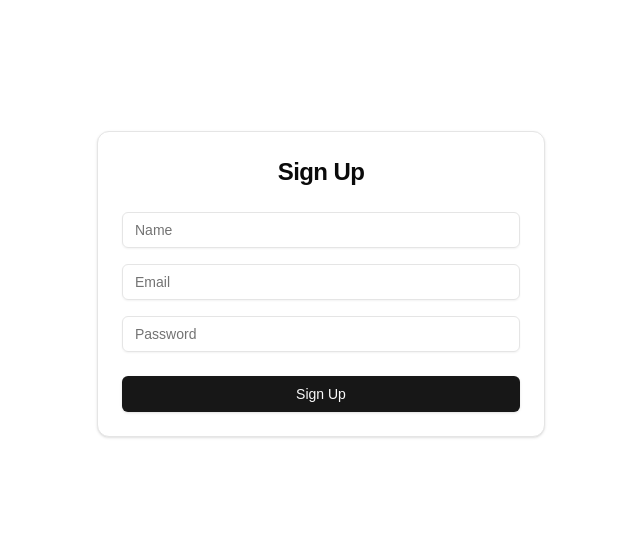
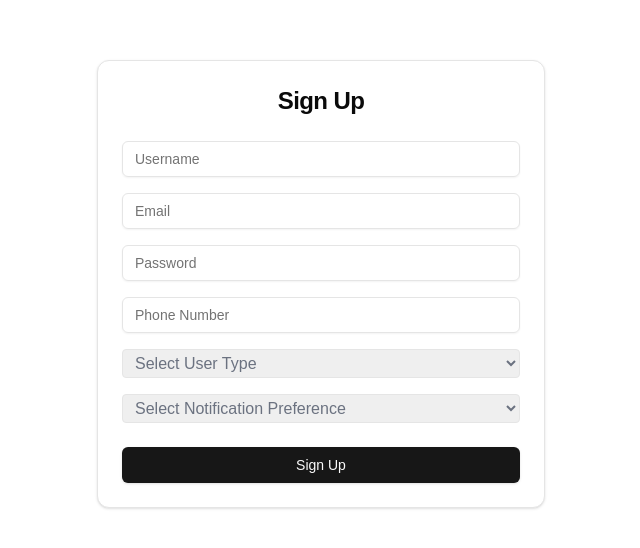
Before and after one commit to bilkenter/secondwheel-frontend, a Next.js app in the folder client/: page /signup in a window 1280 px wide. Shown: the part 116-664 px from the top of the page, without its empty margins (319-959 px from the left). Built offline with nearby package versions, Linux system fonts and the light colour scheme; no server answers.

Commit message:
Sign in and sign up pages done

```diff
--- a/client/app/signin/page.tsx
+++ b/client/app/signin/page.tsx
@@ -1,50 +1,79 @@
 "use client";
 
-import React, { useState } from 'react';
-import { useRouter } from 'next/navigation';
+import React, { useState } from "react";
+import { useRouter } from "next/navigation";
 import { Card, CardContent, CardHeader, CardTitle } from "@/components/ui/card";
 import { Button } from "@/components/ui/button";
 import { Input } from "@/components/ui/input";
-import { Alert } from '@/components/ui/alert';
-import { api } from '@/lib/apiClient';
+import { Alert } from "@/components/ui/alert";
+
 export default function SigninPage() {
-  const [email, setEmail] = useState('');
-  const [password, setPassword] = useState('');
+  const [email, setEmail] = useState("");
+  const [password, setPassword] = useState("");
   const [alertMessage, setAlertMessage] = useState<string | null>(null);
+  const [forgotMessage, setForgotMessage] = useState<string | null>(null); // Alert for forgot password
   const router = useRouter();
 
   const handleSignin = async (e: React.FormEvent) => {
     e.preventDefault();
+    setForgotMessage(null);
 
     try {
-      const response = await fetch('/api/signin', {
-        method: 'POST',
+      const response = await fetch("/api/signin", {
+        method: "POST",
         headers: {
-          'Content-Type': 'application/json',
+          "Content-Type": "application/json",
         },
         body: JSON.stringify({ email, password }),
       });
 
       if (response.ok) {
         const data = await response.json();
-        console.log('Signin successful:', data);
+        console.log("Signin successful:", data);
+        router.push("/");
       } else {
         const errorData = await response.json();
-        console.error('Signin failed:', errorData);
+        console.error("Signin failed:", errorData);
         setAlertMessage(errorData.message);
       }
     } catch (error) {
-      console.error('An error occurred during signin:', error);
-      setAlertMessage('An unexpected error occurred. Please try again.');
+      console.error("An error occurred during signin:", error);
+      setAlertMessage("An unexpected error occurred. Please try again.");
     }
-    router.push('/');
+  };
+
+  const handleForgotPassword = async () => {
+    try {
+      const response = await fetch("/api/forgot-password", {
+        method: "POST",
+        headers: {
+          "Content-Type": "application/json",
+        },
+        body: JSON.stringify({ email }),
+      });
+
+      if (response.ok) {
+        setForgotMessage("A temporary password has been sent to your email.");
+      } else {
+        setForgotMessage("Failed to send temporary password. Please try again.");
+      }
+    } catch (error) {
+      console.error("Error sending forgot password email:", error);
+      setForgotMessage("An error occurred. Please try again.");
+    }
   };
 
   return (
     <div className="container mx-auto p-4 flex justify-center items-center min-h-screen">
       <Card className="w-full max-w-md">
-        <CardHeader>
-          <CardTitle className="text-2xl font-bold text-center">Sign In</CardTitle>
+        <CardHeader className="text-center">
+          <div className="flex justify-center items-center space-x-2">
+            <div>
+              <p className="text-2xl font-bold">Welcome To</p>
+              <p className="text-2xl font-bold">SecondWheels!</p>
+            </div>
+            <img src="/icons/SecondWheelsIcon.svg" alt="SecondWheels Logo" className="w-12 h-12 ml-3"/>
+          </div>
         </CardHeader>
         <CardContent>
           <form onSubmit={handleSignin}>
@@ -62,11 +91,32 @@ export default function SigninPage() {
               placeholder="Password"
               value={password}
               onChange={(e) => setPassword(e.target.value)}
-              className="mb-6"
+              className="mb-2"
               required
             />
-            <Button type="submit" className="w-full">Sign In</Button>
+            {/* Forgot password link */}
+            <p
+              className="text-sm italic text-red-500 mb-6 text-right cursor-pointer"
+              onClick={handleForgotPassword}
+            >
+              Forgot password?
+            </p>
+            {forgotMessage && (
+              <Alert variant="default" className="mb-4">
+                {forgotMessage}
+              </Alert>
+            )}
+            <Button type="submit" className="w-full">
+              Sign In
+            </Button>
           </form>
+          {/* Register link */}
+          <p
+            className="mt-4 text-sm italic text-red-500 text-center cursor-pointer"
+            onClick={() => router.push("/signup")}
+          >
+            Do not have an account? Register here!
+          </p>
         </CardContent>
       </Card>
     </div>
--- a/client/app/signup/page.tsx
+++ b/client/app/signup/page.tsx
@@ -1,39 +1,59 @@
 "use client";
 
-import React, { useState } from 'react';
-import { useRouter } from 'next/navigation';
+import React, { useState } from "react";
+import { useRouter } from "next/navigation";
 import { Card, CardContent, CardHeader, CardTitle } from "@/components/ui/card";
 import { Button } from "@/components/ui/button";
 import { Input } from "@/components/ui/input";
-import { api } from '@/lib/apiClient';
+import { api } from "@/lib/apiClient";
+import { Alert } from "@/components/ui/alert";
 
 export default function SignupPage() {
-  const [name, setName] = useState('');
-  const [email, setEmail] = useState('');
-  const [password, setPassword] = useState('');
+  const [username, setUsername] = useState("");
+  const [email, setEmail] = useState("");
+  const [password, setPassword] = useState("");
+  const [phone, setPhone] = useState("");
+  const [userType, setUserType] = useState("");
+  const [notificationPreference, setNotificationPreference] = useState("");
+  const [iban, setIban] = useState("");
+  const [alertMessage, setAlertMessage] = useState<string | null>(null);
   const router = useRouter();
 
   const handleSignup = async (e: React.FormEvent) => {
     e.preventDefault();
+    setAlertMessage(null);
+
     try {
-      const response = await api('users/signup/', {
-        method: 'POST',
+      const requestData = {
+        username,
+        email,
+        password,
+        phone,
+        userType,
+        notificationPreference,
+        iban: userType === "Seller" ? iban : null,
+      };
+
+      const response = await api("users/signup/", {
+        method: "POST",
         headers: {
-          'Content-Type': 'application/json',
+          "Content-Type": "application/json",
         },
-        body: JSON.stringify({ name, email, password }),
+        body: JSON.stringify(requestData),
       });
 
-      const responseData = await response.json();
-      console.log('Signup successful', responseData);
-      router.push('/');
+      if (response.ok) {
+        const data = await response.json();
+        console.log("Signup successful:", data);
+        router.push("/"); // Redirect after successful signup
+      } else {
+        const errorData = await response.json();
+        console.error("Signup failed:", errorData);
+        setAlertMessage(errorData.message || "An error occurred during signup.");
+      }
     } catch (error) {
-      console.error('Error during signup:', error);
-      if (error instanceof Error) {
-        console.error('Error message:', error.message);
-      } else {
-        console.error('An unknown error occurred');
-      }
+      console.error("An error occurred during signup:", error);
+      setAlertMessage("An unexpected error occurred. Please try again.");
     }
   };
 
@@ -45,14 +65,18 @@ export default function SignupPage() {
         </CardHeader>
         <CardContent>
           <form onSubmit={handleSignup}>
+          {alertMessage && <Alert variant="destructive">{alertMessage}</Alert>}
+            {/* Name */}
             <Input
               type="text"
-              placeholder="Name"
-              value={name}
-              onChange={(e) => setName(e.target.value)}
+              placeholder="Username"
+              value={username}
+              onChange={(e) => setUsername(e.target.value)}
               className="mb-4"
               required
             />
+
+            {/* Email */}
             <Input
               type="email"
               placeholder="Email"
@@ -61,15 +85,91 @@ export default function SignupPage() {
               className="mb-4"
               required
             />
+
+            {/* Password */}
             <Input
               type="password"
               placeholder="Password"
               value={password}
               onChange={(e) => setPassword(e.target.value)}
-              className="mb-6"
+              className="mb-4"
               required
             />
-            <Button type="submit" className="w-full">Sign Up</Button>
+
+            {/* Phone */}
+            <Input
+              type="tel"
+              placeholder="Phone Number"
+              value={phone}
+              onChange={(e) => setPhone(e.target.value)}
+              className="mb-4"
+              required
+            />
+
+            {/* User Type Dropdown */}
+            <div className="mb-4">
+              <select
+                id="userType"
+                value={userType}
+                onChange={(e) => setUserType(e.target.value)}
+                className="w-full border rounded px-2 py-1 text-gray-500 focus:outline-none"
+                required
+              >
+                <option value="" disabled hidden>
+                  Select User Type
+                </option>
+                <option value="Buyer" className="text-gray-500">
+                  Buyer
+                </option>
+                <option value="Seller" className="text-gray-500">
+                  Seller
+                </option>
+                <option value="Admin" className="text-gray-500">
+                  Admin
+                </option>
+                <option value="Moderator" className="text-gray-500">
+                  Moderator
+                </option>
+              </select>
+            </div>
+
+            {/* IBAN Field (Visible for Seller only) */}
+            {userType === "Seller" && (
+              <Input
+                type="text"
+                placeholder="IBAN"
+                value={iban}
+                onChange={(e) => setIban(e.target.value)}
+                className="mb-4"
+                required
+              />
+            )}
+
+            {/* Notification Preference Dropdown */}
+            <div className="mb-6">
+              <select
+                id="notificationPreference"
+                value={notificationPreference}
+                onChange={(e) => setNotificationPreference(e.target.value)}
+                className="w-full border rounded px-2 py-1 text-gray-500 focus:outline-none"
+                required
+              >
+                <option value="" disabled hidden>
+                  Select Notification Preference
+                </option>
+                <option value="email" className="text-gray-500">
+                  Email
+                </option>
+                <option value="sms" className="text-gray-500">
+                  SMS
+                </option>
+              </select>
+            </div>
+
+            {/* Submit Button */}
+            <Button type="submit" className="w-full">
+              Sign Up
+            </Button>
           </form>
         </CardContent>
       </Card>
```
Also changed, not shown: client/public/icons/SecondWheelsIcon.svg (added).
